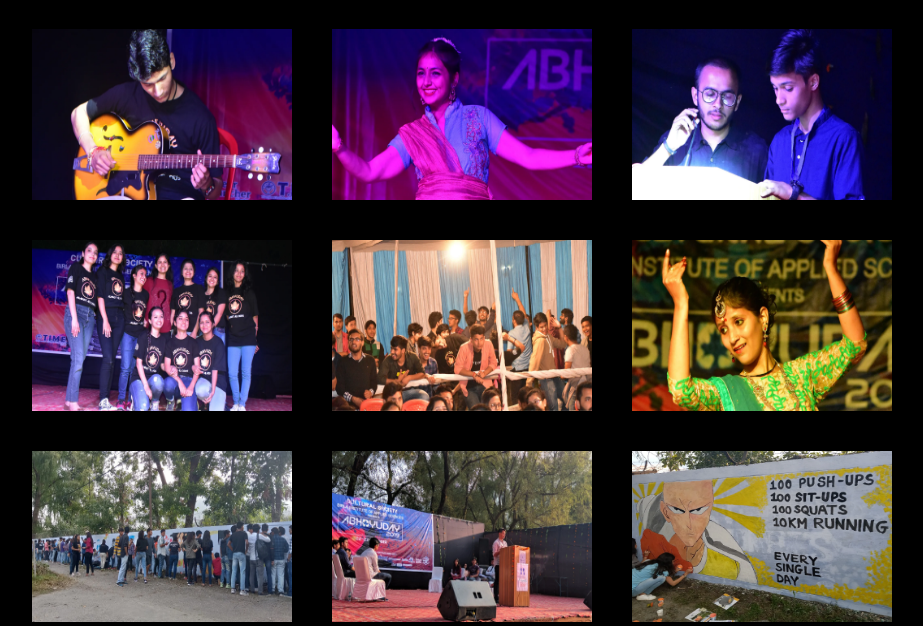
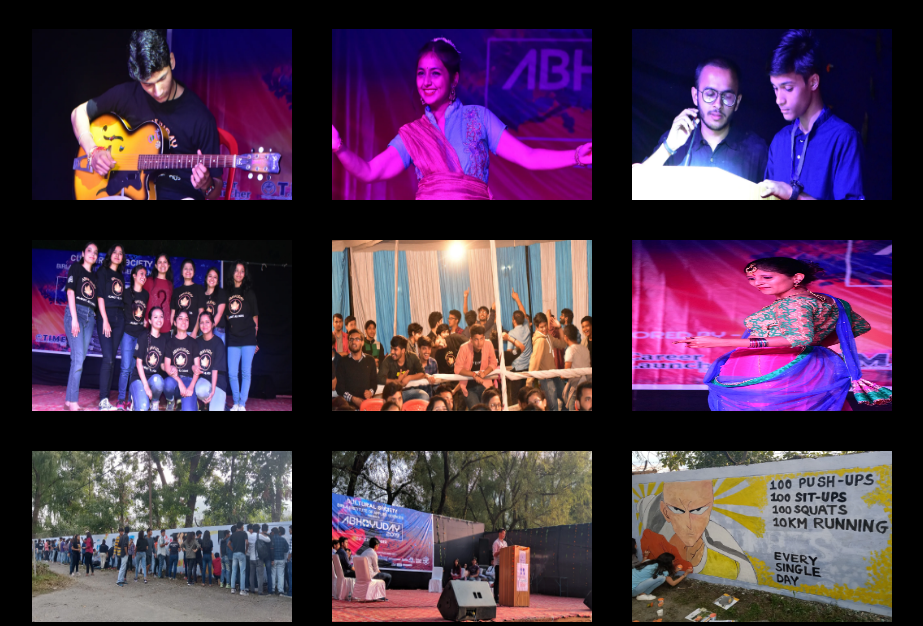
Before and after one commit to codeit13/Abhuday-2020-Website, a PHP site: page /gallery.php in a window 1280 px wide. Shown: the part 1617-2243 px from the top of the page, without its empty margins (177-1100 px from the left). Run offline with PHP 8.4, Linux system fonts and the light colour scheme.

Commit message:
Changed Men Image

```diff
--- a/gallery.php
+++ b/gallery.php
@@ -60,7 +60,7 @@
                 <img src="images/gallery/img-15.webp" alt="" id="img15">
                 <img src="images/gallery/img-16.webp" alt="" id="img16">
                 <img src="images/gallery/img-17.webp" alt="" id="img17">
-                <img src="images/gallery/img-18.webp" alt="" id="img18">
+                <img src="images/gallery/img-18.jpeg" alt="" id="img18">
                 <img src="images/gallery/img-19.webp" alt="" id="img19">
                 <img src="images/gallery/img-20.webp" alt="" id="img20">
                 <img src="images/gallery/img-21.webp" alt="" id="img21">
@@ -101,7 +101,7 @@
                 <ul>
                   <li><a href="#img16"><img src="images/gallery/img-16.webp" alt="" width="260" height="171"></a></li>
                   <li><a href="#img17"><img src="images/gallery/img-17.webp" alt="" width="260" height="171"></a></li>
-                  <li><a href="#img18"><img src="images/gallery/img-18.webp" alt="" width="260" height="171"></a></li>
+                  <li><a href="#img18"><img src="images/gallery/img-18.jpeg" alt="" width="260" height="171"></a></li>
                 </ul>
               </dd>
               <dd>
```
Also changed, not shown: images/gallery/img-18.jpeg (added), images/gallery/img-18.webp (deleted).
